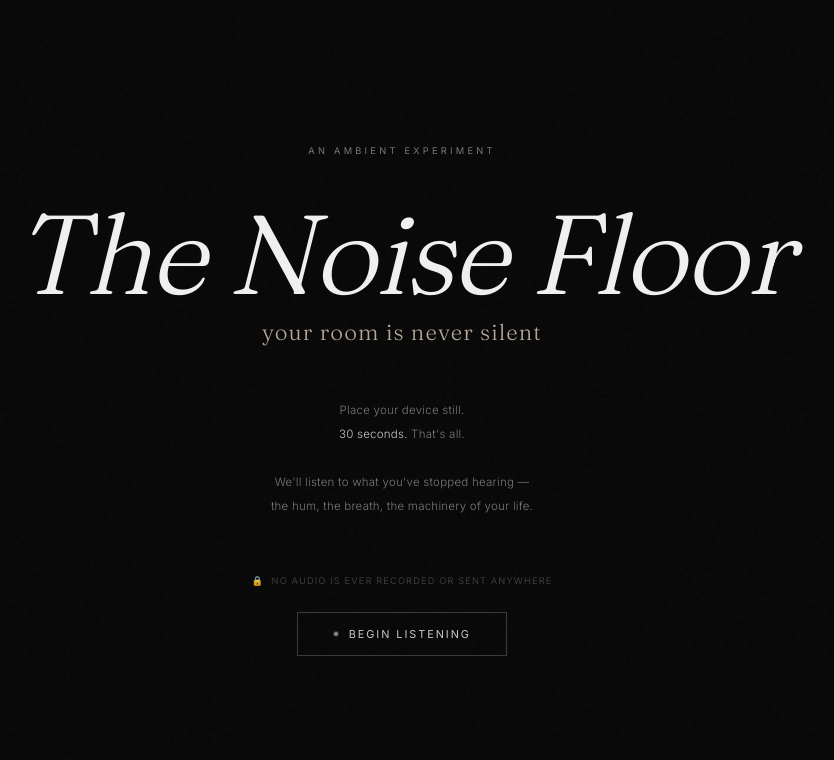
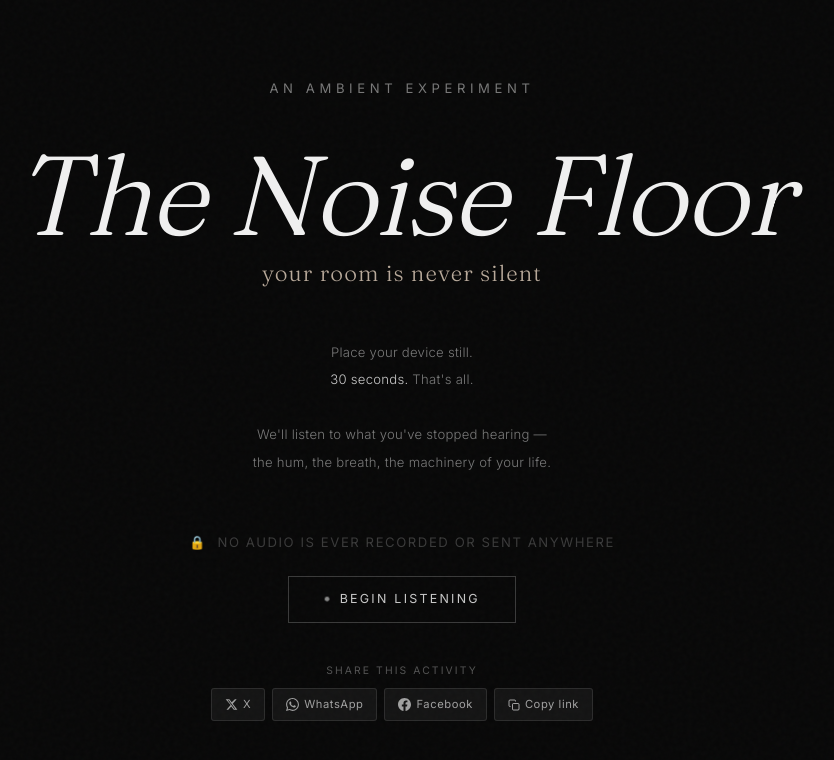
Before and after one commit to KshitijKoranne/wastemytime.fun, a Next.js app: page /noise-floor in a window 1280 px wide. Shown: the top 760 px of the page, without its empty margins (238-1072 px from the left). Built offline with nearby package versions, Linux system fonts and the light colour scheme.

Commit message:
feat: bigger fonts on noise-floor + your-bug; add share buttons to all activities

```diff
--- a/src/app/draw-a-circle/page.tsx
+++ b/src/app/draw-a-circle/page.tsx
@@ -3,6 +3,7 @@
 import { useRef, useState, useEffect, useCallback } from "react";
 import BackLink from "@/components/BackLink";
 import YouMayLike from "@/components/YouMayLike";
+import ShareButtons from "@/components/ShareButtons";
 
 type GameState = "idle" | "drawing" | "result";
 
@@ -405,6 +406,14 @@ export default function DrawACircle() {
           <div style={{ width: "min(90vw, 680px)" }}>
             <YouMayLike currentId="draw-a-circle" />
           </div>
+          {result && (
+            <ShareButtons
+              theme="dark"
+              label="Share your score"
+              text={`I drew a ${result.score}% perfect circle on wastemytime.fun — can you beat it?`}
+              url="https://www.wastemytime.fun/draw-a-circle"
+            />
+          )}
           <button
             onClick={reset}
             style={{
--- a/src/app/how-rare-are-you/page.tsx
+++ b/src/app/how-rare-are-you/page.tsx
@@ -3,6 +3,7 @@
 import { useState, useRef, useEffect, useMemo } from "react";
 import BackLink from "@/components/BackLink";
 import YouMayLike from "@/components/YouMayLike";
+import ShareButtons from "@/components/ShareButtons";
 
 interface Trait {
   id: string;
@@ -303,6 +304,14 @@ export default function HowRareAreYou() {
           <div style={{ width: "min(90vw, 680px)", marginTop: 8 }}>
             <YouMayLike currentId="how-rare-are-you" />
           </div>
+          <div style={{ marginTop: 4 }}>
+            <ShareButtons
+              theme="dark"
+              label="Share your rarity"
+              text={`I am 1 in ${formatRarity(rarity)} people on Earth. How rare are you? wastemytime.fun`}
+              url="https://www.wastemytime.fun/how-rare-are-you"
+            />
+          </div>
         </div>
       </div>
     );
--- a/src/app/indian-childhood-score/page.tsx
+++ b/src/app/indian-childhood-score/page.tsx
@@ -3,6 +3,7 @@
 import { useState, useRef } from "react";
 import BackLink from "@/components/BackLink";
 import YouMayLike from "@/components/YouMayLike";
+import ShareButtons from "@/components/ShareButtons";
 
 const items = [
   // Food & Eating
@@ -289,6 +290,16 @@ export default function IndianChildhoodScore() {
             <YouMayLike currentId="indian-childhood-score" labelColor="rgba(0,0,0,0.35)" />
           </div>
         )}
+        {showResult && (
+          <div className="mt-4">
+            <ShareButtons
+              theme="light"
+              label="Share your score"
+              text={`I scored ${score}/${items.length} on the Indian Childhood Score — ${tier.name}. How desi was your childhood?`}
+              url="https://www.wastemytime.fun/indian-childhood-score"
+            />
+          </div>
+        )}
       </div>
     </main>
   );
--- a/src/app/noise-floor/page.tsx
+++ b/src/app/noise-floor/page.tsx
@@ -3,6 +3,7 @@
 import { useRef, useState, useEffect, useCallback } from "react";
 import BackLink from "@/components/BackLink";
 import YouMayLike from "@/components/YouMayLike";
+import ShareButtons from "@/components/ShareButtons";
 
 /* ─────────────────────────────────────────────
    TYPES
@@ -84,7 +85,6 @@ export default function NoiseFloor() {
   const [obsVisible, setObsVisible] = useState(true);
   const [result, setResult] = useState<Reading | null>(null);
   const [resultObs, setResultObs] = useState<Observation[]>([]);
-  const [copied, setCopied] = useState(false);
 
   const canvasRef = useRef<HTMLCanvasElement>(null);
   const audioCtxRef = useRef<AudioContext | null>(null);
@@ -299,14 +299,6 @@ export default function NoiseFloor() {
     setLiveDb(null);
   }, [stopAudio]);
 
-  const copyResult = useCallback(() => {
-    if (!result) return;
-    const text = `The Noise Floor — wastemytime.fun\n\nMy room averaged ${result.avg}dB. That's comparable to ${getComparison(result.avg)}.\nQuietest: ${result.min}dB · Loudest: ${result.max}dB\n\nYour room is never silent.`;
-    navigator.clipboard.writeText(text).then(() => {
-      setCopied(true);
-      setTimeout(() => setCopied(false), 2000);
-    });
-  }, [result]);
 
   /* ── Progress ── */
   const progressPct = Math.min((elapsed / DURATION) * 100, 100);
@@ -342,7 +334,7 @@ export default function NoiseFloor() {
     background: "transparent",
     color: bright,
     fontFamily: mono,
-    fontSize: "0.68rem",
+    fontSize: "0.78rem",
     letterSpacing: "0.18em",
     textTransform: "uppercase",
     cursor: "pointer",
@@ -353,7 +345,7 @@ export default function NoiseFloor() {
     ...btnStyle,
     padding: "0.65rem 1.6rem",
     color: mid,
-    fontSize: "0.62rem",
+    fontSize: "0.74rem",
   };
 
   /* ─────────────────────────────────────────────
@@ -375,7 +367,7 @@ export default function NoiseFloor() {
       {/* ══ INTRO ══ */}
       <div style={{ ...base, opacity: screen === "intro" ? 1 : 0, pointerEvents: screen === "intro" ? "all" : "none", textAlign: "center", gap: 0 }}>
 
-        <p style={{ fontFamily: mono, fontSize: "0.58rem", letterSpacing: "0.35em", textTransform: "uppercase", color: mid, marginBottom: "2.5rem" }}>
+        <p style={{ fontFamily: mono, fontSize: "0.82rem", letterSpacing: "0.35em", textTransform: "uppercase", color: mid, marginBottom: "2.5rem" }}>
           An ambient experiment
         </p>
 
@@ -387,7 +379,7 @@ export default function NoiseFloor() {
           your room is never silent
         </p>
 
-        <p style={{ fontFamily: mono, fontSize: "0.72rem", fontWeight: 300, color: mid, lineHeight: 2.1, letterSpacing: "0.02em", maxWidth: 360, marginBottom: "3.5rem" }}>
+        <p style={{ fontFamily: mono, fontSize: "0.82rem", fontWeight: 300, color: mid, lineHeight: 2.1, letterSpacing: "0.02em", maxWidth: 360, marginBottom: "3.5rem" }}>
           Place your device still.<br />
           <span style={{ color: bright }}>30 seconds.</span> That&apos;s all.<br /><br />
           We&apos;ll listen to what you&apos;ve stopped hearing —<br />
@@ -395,7 +387,7 @@ export default function NoiseFloor() {
         </p>
 
         {/* Privacy note */}
-        <p style={{ fontFamily: mono, fontSize: "0.58rem", color: dim, letterSpacing: "0.12em", textTransform: "uppercase", marginBottom: "1.5rem" }}>
+        <p style={{ fontFamily: mono, fontSize: "0.82rem", color: dim, letterSpacing: "0.12em", textTransform: "uppercase", marginBottom: "1.5rem" }}>
           🔒 &nbsp;no audio is ever recorded or sent anywhere
         </p>
 
@@ -408,6 +400,15 @@ export default function NoiseFloor() {
           <span style={{ width: 6, height: 6, borderRadius: "50%", background: "currentColor", display: "inline-block", animation: "pulse 2s ease-in-out infinite" }} />
           begin listening
         </button>
+
+        <div style={{ marginTop: "2.5rem" }}>
+          <ShareButtons
+            theme="dark"
+            label="Share this activity"
+            text="The Noise Floor — how loud is your room, really? 30 seconds to find out."
+            url="https://www.wastemytime.fun/noise-floor"
+          />
+        </div>
       </div>
 
       {/* ══ DENIED ══ */}
@@ -436,7 +437,7 @@ export default function NoiseFloor() {
       <div style={{ ...base, opacity: screen === "listening" ? 1 : 0, pointerEvents: screen === "listening" ? "all" : "none", justifyContent: "center", gap: 0 }}>
 
         {/* Header label */}
-        <p style={{ position: "absolute", top: "2.5rem", fontFamily: mono, fontSize: "0.58rem", letterSpacing: "0.3em", textTransform: "uppercase", color: dim }}>
+        <p style={{ position: "absolute", top: "2.5rem", fontFamily: mono, fontSize: "0.82rem", letterSpacing: "0.3em", textTransform: "uppercase", color: dim }}>
           listening to your room
         </p>
 
@@ -482,7 +483,7 @@ export default function NoiseFloor() {
           }}>
             {liveDb ?? "—"}
           </div>
-          <div style={{ fontFamily: mono, fontSize: "0.56rem", letterSpacing: "0.25em", color: dim, textTransform: "uppercase", marginTop: "0.3rem" }}>
+          <div style={{ fontFamily: mono, fontSize: "0.7rem", letterSpacing: "0.25em", color: dim, textTransform: "uppercase", marginTop: "0.3rem" }}>
             dB current
           </div>
         </div>
@@ -493,13 +494,13 @@ export default function NoiseFloor() {
             <div style={{ position: "absolute", left: 0, top: 0, height: "100%", background: accent, width: `${progressPct}%`, transition: "width 1s linear" }} />
           </div>
           <div style={{ display: "flex", justifyContent: "space-between" }}>
-            <span style={{ fontFamily: mono, fontSize: "0.55rem", letterSpacing: "0.15em", color: dim, textTransform: "uppercase" }}>0s</span>
-            <span style={{ fontFamily: mono, fontSize: "0.55rem", letterSpacing: "0.15em", color: mid, textTransform: "uppercase" }}>{remaining}s</span>
+            <span style={{ fontFamily: mono, fontSize: "0.7rem", letterSpacing: "0.15em", color: dim, textTransform: "uppercase" }}>0s</span>
+            <span style={{ fontFamily: mono, fontSize: "0.7rem", letterSpacing: "0.15em", color: mid, textTransform: "uppercase" }}>{remaining}s</span>
           </div>
         </div>
 
         {/* Privacy reassurance during listening */}
-        <p style={{ fontFamily: mono, fontSize: "0.55rem", color: "#2a2a2a", letterSpacing: "0.12em", textTransform: "uppercase", marginBottom: "1rem" }}>
+        <p style={{ fontFamily: mono, fontSize: "0.7rem", color: "#2a2a2a", letterSpacing: "0.12em", textTransform: "uppercase", marginBottom: "1rem" }}>
           🔒 &nbsp;audio never leaves your device
         </p>
 
@@ -530,7 +531,7 @@ export default function NoiseFloor() {
       }}>
         {result && (
           <>
-            <p style={{ fontFamily: mono, fontSize: "0.58rem", letterSpacing: "0.35em", textTransform: "uppercase", color: dim, marginBottom: "2rem" }}>
+            <p style={{ fontFamily: mono, fontSize: "0.82rem", letterSpacing: "0.35em", textTransform: "uppercase", color: dim, marginBottom: "2rem" }}>
               your room has spoken
             </p>
 
@@ -543,7 +544,7 @@ export default function NoiseFloor() {
             <div style={{ fontFamily: mono, fontSize: "clamp(5rem,15vw,9rem)", fontWeight: 300, lineHeight: 1, letterSpacing: "-0.04em", margin: "1rem 0 0.2rem" }}>
               {result.avg}
             </div>
-            <p style={{ fontFamily: mono, fontSize: "0.62rem", letterSpacing: "0.28em", color: dim, textTransform: "uppercase", marginBottom: "1.8rem" }}>
+            <p style={{ fontFamily: mono, fontSize: "0.74rem", letterSpacing: "0.28em", color: dim, textTransform: "uppercase", marginBottom: "1.8rem" }}>
               average dB · 60 second reading
             </p>
 
@@ -567,7 +568,7 @@ export default function NoiseFloor() {
                   <div style={{ fontFamily: mono, fontSize: "clamp(1rem,4vw,1.4rem)", fontWeight: 400, color: "#f0f0f0", letterSpacing: "-0.02em" }}>
                     {s.value}
                   </div>
-                  <div style={{ fontFamily: mono, fontSize: "0.52rem", letterSpacing: "0.18em", color: dim, textTransform: "uppercase", lineHeight: 1.5, whiteSpace: "pre-line" }}>
+                  <div style={{ fontFamily: mono, fontSize: "0.78rem", letterSpacing: "0.18em", color: dim, textTransform: "uppercase", lineHeight: 1.5, whiteSpace: "pre-line" }}>
                     {s.label}
                   </div>
                 </div>
@@ -575,27 +576,37 @@ export default function NoiseFloor() {
             </div>
 
             {/* Comparable to */}
-            <p style={{ fontFamily: mono, fontSize: "0.65rem", color: mid, letterSpacing: "0.1em", marginBottom: "2.5rem" }}>
+            <p style={{ fontFamily: mono, fontSize: "0.76rem", color: mid, letterSpacing: "0.1em", marginBottom: "2.5rem" }}>
               comparable to <span style={{ color: bright }}>{getComparison(result.avg)}</span>
             </p>
 
             {/* Observations */}
             <div style={{ width: "min(480px,90vw)", margin: "0 auto 2.5rem", textAlign: "left" }}>
-              <p style={{ fontFamily: mono, fontSize: "0.56rem", letterSpacing: "0.28em", color: dim, textTransform: "uppercase", borderBottom: "1px solid #1a1a1a", paddingBottom: "0.7rem", marginBottom: "0.8rem" }}>
+              <p style={{ fontFamily: mono, fontSize: "0.7rem", letterSpacing: "0.28em", color: dim, textTransform: "uppercase", borderBottom: "1px solid #1a1a1a", paddingBottom: "0.7rem", marginBottom: "0.8rem" }}>
                 moments noticed
               </p>
               {resultObs.map((o, i) => (
                 <div key={i} style={{ display: "flex", gap: "1rem", padding: "0.55rem 0", borderBottom: "1px solid #131313", alignItems: "flex-start" }}>
-                  <span style={{ fontFamily: mono, fontSize: "0.58rem", color: dim, whiteSpace: "nowrap", paddingTop: "0.1rem", flexShrink: 0 }}>{o.time}s</span>
+                  <span style={{ fontFamily: mono, fontSize: "0.82rem", color: dim, whiteSpace: "nowrap", paddingTop: "0.1rem", flexShrink: 0 }}>{o.time}s</span>
                   <span style={{ fontFamily: serif, fontSize: "0.95rem", fontStyle: "italic", color: mid, lineHeight: 1.4 }}>{o.text}</span>
                 </div>
               ))}
             </div>
 
             {/* Privacy note on result too */}
-            <p style={{ fontFamily: mono, fontSize: "0.55rem", color: "#2a2a2a", letterSpacing: "0.12em", textTransform: "uppercase", marginBottom: "1.5rem" }}>
+            <p style={{ fontFamily: mono, fontSize: "0.7rem", color: "#2a2a2a", letterSpacing: "0.12em", textTransform: "uppercase", marginBottom: "1.5rem" }}>
               🔒 &nbsp;no audio was recorded or stored
             </p>
+
+            {/* Share */}
+            <div style={{ marginBottom: "2rem" }}>
+              <ShareButtons
+                theme="dark"
+                label="Share your result"
+                text={`The Noise Floor — my room averaged ${result.avg}dB. That's comparable to ${getComparison(result.avg)}. Your room is never silent.`}
+                url="https://www.wastemytime.fun/noise-floor"
+              />
+            </div>
 
             {/* Actions */}
             <div style={{ display: "flex", gap: "0.75rem", justifyContent: "center", flexWrap: "wrap", marginBottom: "2.5rem" }}>
@@ -603,10 +614,6 @@ export default function NoiseFloor() {
                 onMouseEnter={e => { (e.currentTarget as HTMLButtonElement).style.borderColor = "#f0f0f0"; (e.currentTarget as HTMLButtonElement).style.color = "#f0f0f0"; }}
                 onMouseLeave={e => { (e.currentTarget as HTMLButtonElement).style.borderColor = mid; (e.currentTarget as HTMLButtonElement).style.color = bright; }}
                 onClick={goHome}>← listen again</button>
-              <button style={ghostBtn}
-                onMouseEnter={e => { (e.currentTarget as HTMLButtonElement).style.borderColor = accent; (e.currentTarget as HTMLButtonElement).style.color = accent; }}
-                onMouseLeave={e => { (e.currentTarget as HTMLButtonElement).style.borderColor = dim; (e.currentTarget as HTMLButtonElement).style.color = mid; }}
-                onClick={copyResult}>{copied ? "copied ✓" : "copy result"}</button>
             </div>
 
             {/* You May Like */}
--- a/src/app/overthinking-spiral/page.tsx
+++ b/src/app/overthinking-spiral/page.tsx
@@ -3,6 +3,7 @@
 import { useState, useRef, useEffect } from "react";
 import BackLink from "@/components/BackLink";
 import YouMayLike from "@/components/YouMayLike";
+import ShareButtons from "@/components/ShareButtons";
 
 interface SpiralResult {
   steps: string[];
@@ -285,6 +286,16 @@ export default function OverthinkingSpiral() {
                 <YouMayLike currentId="overthinking-spiral" />
               </div>
             )}
+            {showCalm && (
+              <div className="mt-3">
+                <ShareButtons
+                  theme="dark"
+                  label="Share the spiral"
+                  text={`I went down an overthinking spiral about "${worry}" on wastemytime.fun`}
+                  url="https://www.wastemytime.fun/overthinking-spiral"
+                />
+              </div>
+            )}
           </div>
         )}
       </div>
--- a/src/app/sharma-ji-ka-beta/page.tsx
+++ b/src/app/sharma-ji-ka-beta/page.tsx
@@ -3,6 +3,7 @@
 import { useState } from "react";
 import BackLink from "@/components/BackLink";
 import YouMayLike from "@/components/YouMayLike";
+import ShareButtons from "@/components/ShareButtons";
 
 interface FormState {
   marks: string;
@@ -413,6 +414,14 @@ export default function SharmaJiKaBeta() {
             </button>
 
             <YouMayLike currentId="sharma-ji-ka-beta" labelColor="rgba(0,0,0,0.35)" />
+            <div className="mt-4">
+              <ShareButtons
+                theme="light"
+                label="Share your result"
+                text={`I scored ${result.score}/100 on Sharma Ji Ka Beta test — ${result.verdict}. Are you a better beta than me?`}
+                url="https://www.wastemytime.fun/sharma-ji-ka-beta"
+              />
+            </div>
           </div>
         )}
       </div>
--- /dev/null
+++ b/src/components/ShareButtons.tsx
@@ -0,0 +1,137 @@
+"use client";
+
+import { useState } from "react";
+
+interface ShareButtonsProps {
+  text: string;
+  url?: string;
+  theme?: "dark" | "light";
+  label?: string;
+}
+
+export default function ShareButtons({
+  text,
+  url,
+  theme = "dark",
+  label = "Share",
+}: ShareButtonsProps) {
+  const [copied, setCopied] = useState(false);
+
+  const shareUrl = url || (typeof window !== "undefined" ? window.location.href : "");
+  const encodedText = encodeURIComponent(text);
+  const encodedUrl = encodeURIComponent(shareUrl);
+
+  const isDark = theme === "dark";
+  const labelColor = isDark ? "rgba(255,255,255,0.3)" : "rgba(42,26,10,0.32)";
+  const btnBg = isDark ? "rgba(255,255,255,0.05)" : "rgba(42,26,10,0.05)";
+  const btnBgHover = isDark ? "rgba(255,255,255,0.11)" : "rgba(42,26,10,0.11)";
+  const btnBorder = isDark ? "rgba(255,255,255,0.1)" : "rgba(42,26,10,0.18)";
+  const btnColor = isDark ? "rgba(255,255,255,0.6)" : "rgba(42,26,10,0.6)";
+  const copiedColor = isDark ? "#4ade80" : "#2d6a2d";
+
+  function copyLink() {
+    navigator.clipboard.writeText(`${text}\n\n${shareUrl}`).then(() => {
+      setCopied(true);
+      setTimeout(() => setCopied(false), 2000);
+    });
+  }
+
+  const buttons = [
+    {
+      name: "X",
+      icon: (
+        <svg width="13" height="13" viewBox="0 0 24 24" fill="currentColor">
+          <path d="M18.244 2.25h3.308l-7.227 8.26 8.502 11.24H16.17l-4.714-6.231-5.401 6.231H2.746l7.73-8.835L1.254 2.25H8.08l4.253 5.622zm-1.161 17.52h1.833L7.084 4.126H5.117z"/>
+        </svg>
+      ),
+      href: `https://twitter.com/intent/tweet?text=${encodedText}&url=${encodedUrl}`,
+    },
+    {
+      name: "WhatsApp",
+      icon: (
+        <svg width="13" height="13" viewBox="0 0 24 24" fill="currentColor">
+          <path d="M17.472 14.382c-.297-.149-1.758-.867-2.03-.967-.273-.099-.471-.148-.67.15-.197.297-.767.966-.94 1.164-.173.199-.347.223-.644.075-.297-.15-1.255-.463-2.39-1.475-.883-.788-1.48-1.761-1.653-2.059-.173-.297-.018-.458.13-.606.134-.133.298-.347.446-.52.149-.174.198-.298.298-.497.099-.198.05-.371-.025-.52-.075-.149-.669-1.612-.916-2.207-.242-.579-.487-.5-.669-.51-.173-.008-.371-.01-.57-.01-.198 0-.52.074-.792.372-.272.297-1.04 1.016-1.04 2.479 0 1.462 1.065 2.875 1.213 3.074.149.198 2.096 3.2 5.077 4.487.709.306 1.262.489 1.694.625.712.227 1.36.195 1.871.118.571-.085 1.758-.719 2.006-1.413.248-.694.248-1.289.173-1.413-.074-.124-.272-.198-.57-.347m-5.421 7.403h-.004a9.87 9.87 0 01-5.031-1.378l-.361-.214-3.741.982.998-3.648-.235-.374a9.86 9.86 0 01-1.51-5.26c.001-5.45 4.436-9.884 9.888-9.884 2.64 0 5.122 1.03 6.988 2.898a9.825 9.825 0 012.893 6.994c-.003 5.45-4.437 9.884-9.885 9.884m8.413-18.297A11.815 11.815 0 0012.05 0C5.495 0 .16 5.335.157 11.892c0 2.096.547 4.142 1.588 5.945L.057 24l6.305-1.654a11.882 11.882 0 005.683 1.448h.005c6.554 0 11.89-5.335 11.893-11.893a11.821 11.821 0 00-3.48-8.413z"/>
+        </svg>
+      ),
+      href: `https://wa.me/?text=${encodedText}%20${encodedUrl}`,
+    },
+    {
+      name: "Facebook",
+      icon: (
+        <svg width="13" height="13" viewBox="0 0 24 24" fill="currentColor">
+          <path d="M24 12.073c0-6.627-5.373-12-12-12s-12 5.373-12 12c0 5.99 4.388 10.954 10.125 11.854v-8.385H7.078v-3.47h3.047V9.43c0-3.007 1.792-4.669 4.533-4.669 1.312 0 2.686.235 2.686.235v2.953H15.83c-1.491 0-1.956.925-1.956 1.874v2.25h3.328l-.532 3.47h-2.796v8.385C19.612 23.027 24 18.062 24 12.073z"/>
+        </svg>
+      ),
+      href: `https://www.facebook.com/sharer/sharer.php?u=${encodedUrl}`,
+    },
+  ];
+
+  return (
+    <div style={{ display: "flex", flexDirection: "column", alignItems: "center", gap: 10 }}>
+      <span style={{ fontSize: "0.65rem", letterSpacing: "0.2em", textTransform: "uppercase", color: labelColor }}>
+        {label}
+      </span>
+      <div style={{ display: "flex", gap: 7, alignItems: "center", flexWrap: "wrap", justifyContent: "center" }}>
+        {buttons.map((btn) => (
+          <a
+            key={btn.name}
+            href={btn.href}
+            target="_blank"
+            rel="noopener noreferrer"
+            title={`Share on ${btn.name}`}
+            style={{
+              display: "flex",
+              alignItems: "center",
+              gap: 5,
+              padding: "7px 13px",
+              background: btnBg,
+              border: `1px solid ${btnBorder}`,
+              borderRadius: 3,
+              color: btnColor,
+              textDecoration: "none",
+              fontSize: "0.7rem",
+              letterSpacing: "0.05em",
+              transition: "background 0.15s",
+            }}
+            onMouseEnter={e => (e.currentTarget.style.background = btnBgHover)}
+            onMouseLeave={e => (e.currentTarget.style.background = btnBg)}
+          >
+            {btn.icon}
+            <span>{btn.name}</span>
+          </a>
+        ))}
+        <button
+          onClick={copyLink}
+          title="Copy link"
+          style={{
+            display: "flex",
+            alignItems: "center",
+            gap: 5,
+            padding: "7px 13px",
+            background: copied ? (isDark ? "rgba(74,222,128,0.08)" : "rgba(45,106,45,0.08)") : btnBg,
+            border: `1px solid ${copied ? copiedColor : btnBorder}`,
+            borderRadius: 3,
+            color: copied ? copiedColor : btnColor,
+            cursor: "pointer",
+            fontSize: "0.7rem",
+            letterSpacing: "0.05em",
+            transition: "all 0.15s",
+            fontFamily: "inherit",
+          }}
+        >
+          {copied ? (
+            <>
+              <svg width="12" height="12" viewBox="0 0 24 24" fill="none" stroke="currentColor" strokeWidth="2.5"><polyline points="20 6 9 17 4 12"/></svg>
+              <span>Copied</span>
+            </>
+          ) : (
+            <>
+              <svg width="12" height="12" viewBox="0 0 24 24" fill="none" stroke="currentColor" strokeWidth="2"><rect x="9" y="9" width="13" height="13" rx="2" ry="2"/><path d="M5 15H4a2 2 0 01-2-2V4a2 2 0 012-2h9a2 2 0 012 2v1"/></svg>
+              <span>Copy link</span>
+            </>
+          )}
+        </button>
+      </div>
+    </div>
+  );
+}
```
Also changed, not shown: src/app/your-bug/page.tsx (+25 -16 lines).
